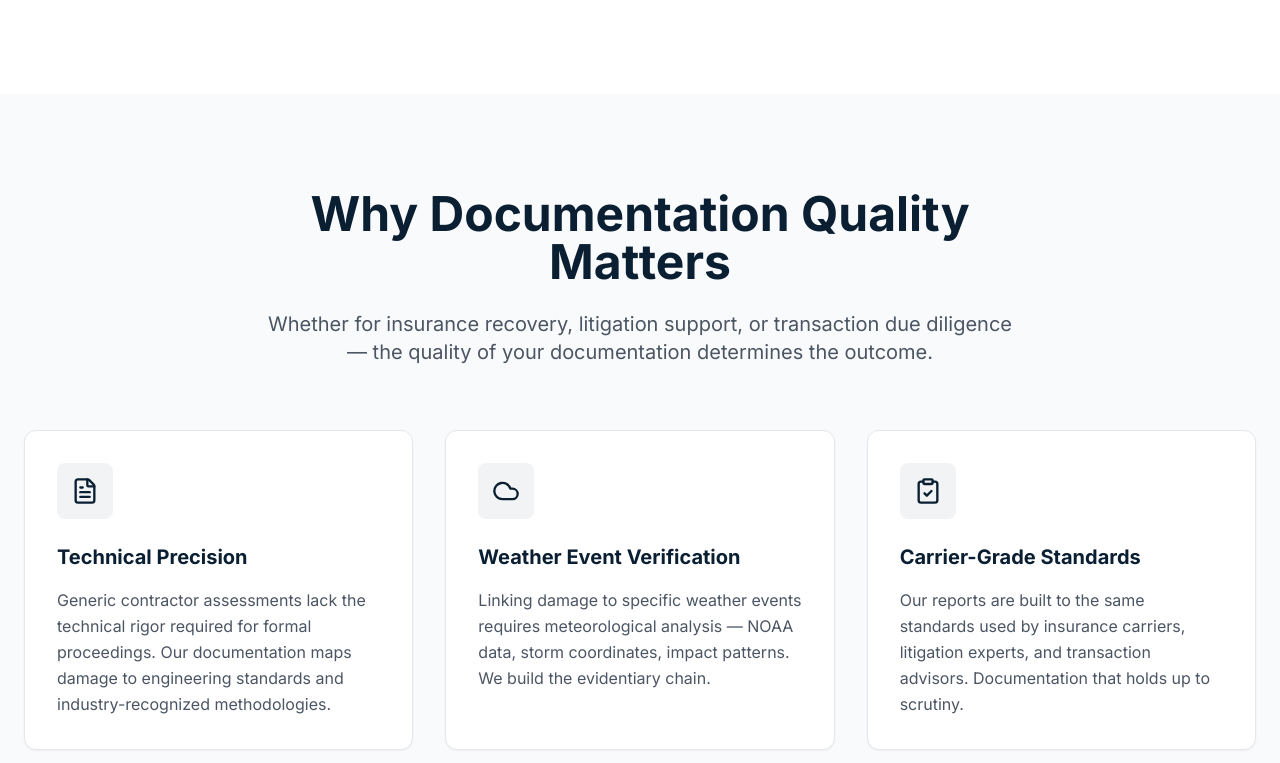
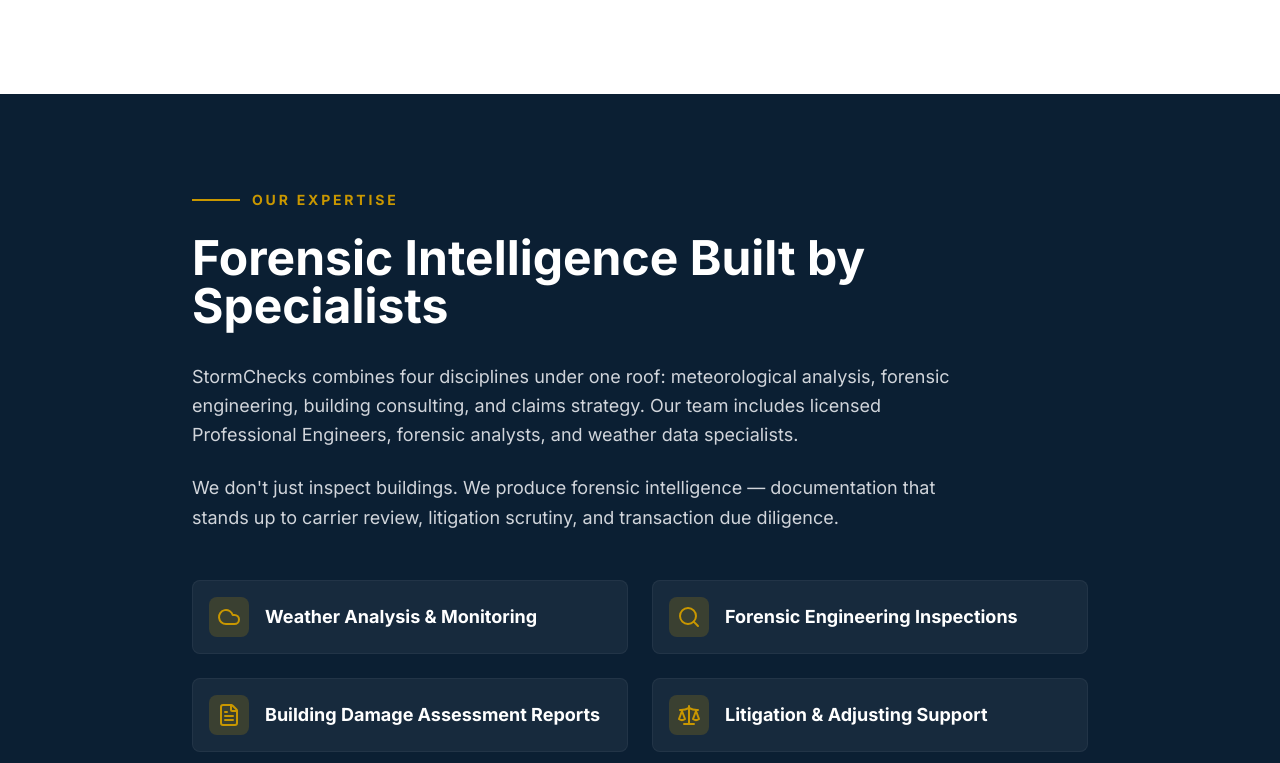
Before and after one commit to realestateinvestorceo/StormChecks-1.5, a React (Vite) app: page /#/ in a window 1280 px wide. Shown: the part 1777-2540 px from the top of the page. Built offline with nearby package versions, Linux system fonts and the light colour scheme.

Commit message:
feat: Remove redundant documentation section
The "Why Documentation Quality Matters" section and its associated content have been removed from the Home page. This content was visually present but did not offer actionable insights or features for the user.

```diff
--- a/pages/Home.tsx
+++ b/pages/Home.tsx
@@ -162,55 +162,6 @@
         </div>
       </section>
 
-      {/* Why Documentation Quality Matters Section */}
-      <section className="bg-gray-50 py-24">
-        <div className="container mx-auto px-6">
-          <div className="max-w-3xl mx-auto text-center mb-16">
-            <h2 className="text-3xl md:text-4xl lg:text-5xl font-bold text-primary mb-6">
-              Why Documentation Quality Matters
-            </h2>
-            <p className="text-xl text-gray-600">
-              Whether for insurance recovery, litigation support, or transaction due diligence — the quality of your documentation determines the outcome.
-            </p>
-          </div>
-
-          <div className="grid md:grid-cols-3 gap-8">
-            {/* Card 1 */}
-            <div className="bg-white p-8 rounded-xl border border-gray-200 shadow-sm flex flex-col h-full hover:shadow-md transition-shadow duration-300">
-              <div className="bg-primary/5 w-14 h-14 rounded-lg flex items-center justify-center mb-6">
-                <FileText className="w-7 h-7 text-primary" />
-              </div>
-              <h3 className="text-xl font-bold text-primary mb-4">Technical Precision</h3>
-              <p className="text-gray-600 leading-relaxed">
-                Generic contractor assessments lack the technical rigor required for formal proceedings. Our documentation maps damage to engineering standards and industry-recognized methodologies.
-              </p>
-            </div>
-
-            {/* Card 2 */}
-            <div className="bg-white p-8 rounded-xl border border-gray-200 shadow-sm flex flex-col h-full hover:shadow-md transition-shadow duration-300">
-              <div className="bg-primary/5 w-14 h-14 rounded-lg flex items-center justify-center mb-6">
-                <Cloud className="w-7 h-7 text-primary" />
-              </div>
-              <h3 className="text-xl font-bold text-primary mb-4">Weather Event Verification</h3>
-              <p className="text-gray-600 leading-relaxed">
-                Linking damage to specific weather events requires meteorological analysis — NOAA data, storm coordinates, impact patterns. We build the evidentiary chain.
-              </p>
-            </div>
-
-            {/* Card 3 */}
-            <div className="bg-white p-8 rounded-xl border border-gray-200 shadow-sm flex flex-col h-full hover:shadow-md transition-shadow duration-300">
-              <div className="bg-primary/5 w-14 h-14 rounded-lg flex items-center justify-center mb-6">
-                <ClipboardCheck className="w-7 h-7 text-primary" />
-              </div>
-              <h3 className="text-xl font-bold text-primary mb-4">Carrier-Grade Standards</h3>
-              <p className="text-gray-600 leading-relaxed">
-                Our reports are built to the same standards used by insurance carriers, litigation experts, and transaction advisors. Documentation that holds up to scrutiny.
-              </p>
-            </div>
-          </div>
-        </div>
-      </section>
-
       {/* Our Expertise Section (formerly Why We Win) */}
       <section className="bg-primary py-24 text-white">
         <div className="container mx-auto px-6">
@@ -229,7 +180,7 @@
             {/* Body */}
             <div className="space-y-6 text-lg text-gray-300 leading-relaxed max-w-3xl mb-12">
               <p>
-                StormChecks combines four disciplines under one roof: meteorological analysis, forensic engineering, building consulting, and claims strategy. Our team includes licensed Professional Engineers, certified adjusters, and weather data specialists.
+                StormChecks combines four disciplines under one roof: meteorological analysis, forensic engineering, building consulting, and claims strategy. Our team includes licensed Professional Engineers, forensic analysts, and weather data specialists.
               </p>
               <p>
                 We don't just inspect buildings. We produce forensic intelligence — documentation that stands up to carrier review, litigation scrutiny, and transaction due diligence.
@@ -559,7 +510,7 @@
             Free Monitoring. Assessment on Recovery.
           </h2>
           <p className="text-xl text-gray-300 max-w-3xl mx-auto mb-12 leading-relaxed">
-            Zero out-of-pocket cost. Zero upfront fees. StormChecks takes 10% only when your recovery pays out. The public adjuster takes 20%. If the claim doesn't pay, you owe nothing to anyone.
+            Zero out-of-pocket cost. Zero upfront fees. StormChecks takes 20% only when your recovery pays out. The public adjuster takes 10%. You keep 70%. If the claim doesn't pay, you owe nothing to anyone.
           </p>
 
           <div className="bg-white/5 rounded-2xl p-8 md:p-12 max-w-4xl mx-auto border border-white/10 mb-12">
```
